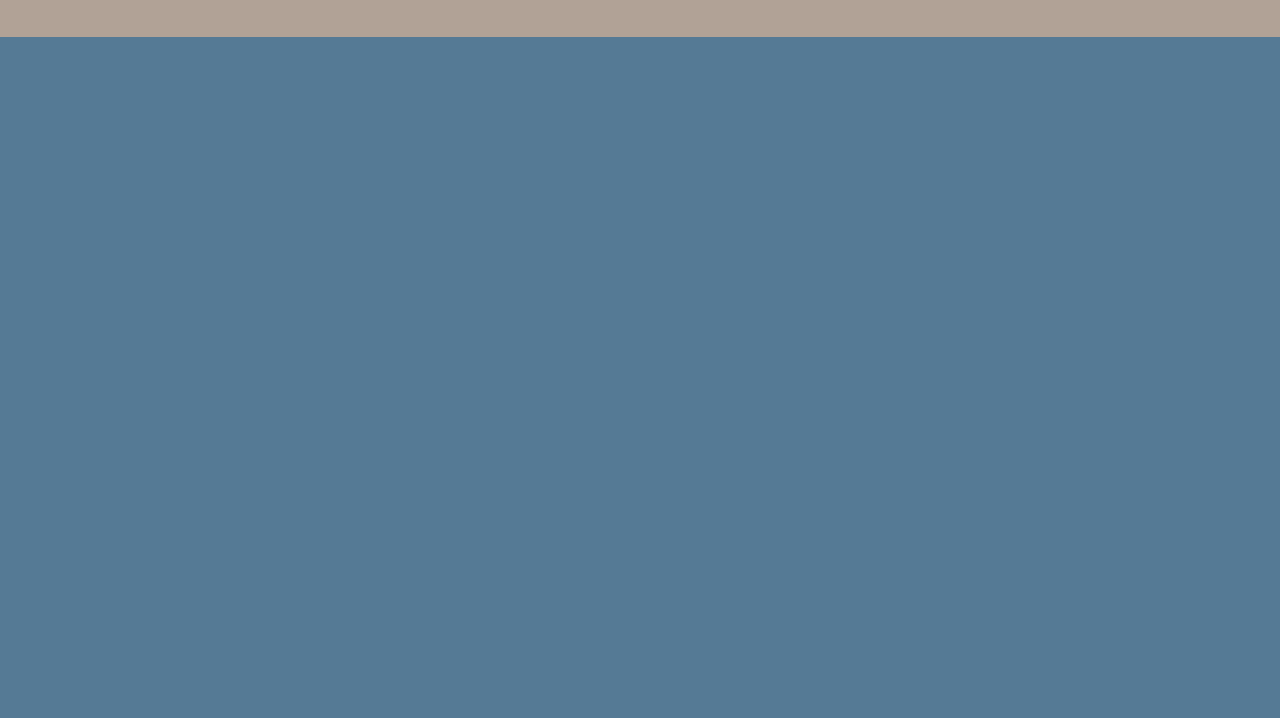
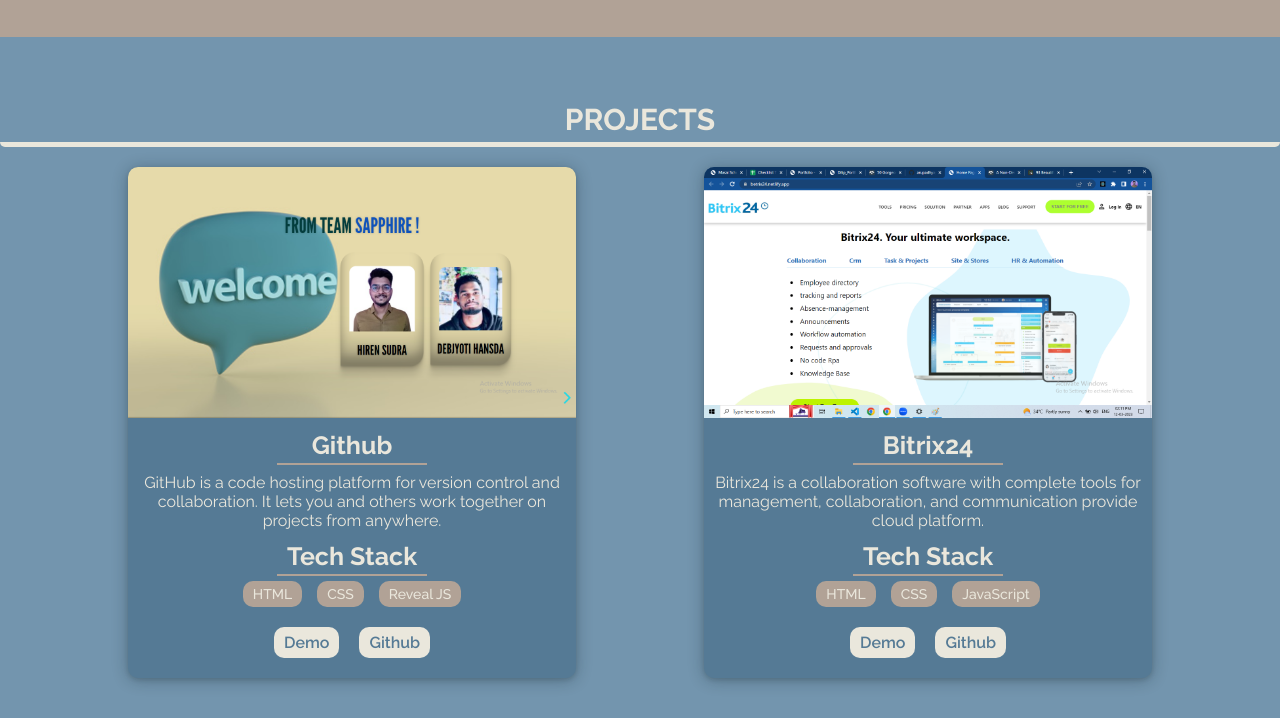
Before and after one commit to HirenShudra/HirenShudra.github.io, a plain HTML site: page index.html in a window 1280 px wide. Shown: the part 1102-1820 px from the top of the page. Before the commit the page ends 1139 px from the top, so only its background shows below. Drawn offline with Linux system fonts and the light colour scheme.

Commit message:
project section added

```diff
--- a/Style/index.css
+++ b/Style/index.css
@@ -132,19 +132,19 @@
 /* header css end */
 
 /* hero section css start */
-.hero{
+.hero {
   padding: 40px 0;
   width: 100%;
   background-color: #7395ae;
 }
-.hero > h1{
+.hero > h1 {
   color: #eae7dc;
-    background-color: #b1a296;
+  background-color: transparent;
   padding: 5px 8px;
   border-radius: 5px;
   width: 100%;
   text-align: center;
-    margin: 20px auto 40px auto ;
+  margin: 20px auto 40px auto;
   border-bottom: 5px solid #eae7dc;
   font-size: 30px;
   font-weight: 700;
@@ -173,7 +173,7 @@
   height: 100%;
   border-radius: 50%;
 }
-.summary{
+.summary {
   width: 35%;
   padding: 40px 25px;
   text-align: center;
@@ -184,7 +184,7 @@
     rgba(0, 0, 0, 0.09) 0px 4px 2px, rgba(0, 0, 0, 0.09) 0px 8px 4px,
     rgba(0, 0, 0, 0.09) 0px 16px 8px, rgba(0, 0, 0, 0.09) 0px 32px 16px;
 }
-.summary p{
+.summary p {
   line-height: 1.4;
   font-size: 18px;
   font-weight: 500;
@@ -194,27 +194,25 @@
   margin-bottom: 25px;
 }
 
-
-.summary h1{
+.summary h1 {
   margin-bottom: 10px;
   font-size: 40px;
   font-weight: 700;
   color: #eae7dc;
   background-color: transparent;
 }
-.summary h1::first-letter{
+.summary h1::first-letter {
   color: #04fce3;
   font-size: 42px;
 }
-.summary h2{
+.summary h2 {
   margin-bottom: 10px;
   font-size: 25px;
   font-weight: 700;
   color: #eae7dc;
   background-color: transparent;
-
 }
-.resume{
+.resume {
   display: block;
   width: 150px;
   margin: auto;
@@ -234,41 +232,42 @@
   border-radius: 10px;
   transition: all 0.3s;
 }
-.resume:hover{
+.resume:hover {
   opacity: 0.5;
 }
 
 /* hero section css end */
 
 /* skills section css start */
-.skill{
+.skill {
   padding: 40px 0;
   width: 100%;
   background-color: #b1a296;
 }
 
-.skill > h1{
+.skill > h1 {
   color: #eae7dc;
   padding: 5px 8px;
+  background-color: transparent;
   border-radius: 5px;
   width: 100%;
   text-align: center;
-    margin: 20px auto 20px auto ;
+  margin: 20px auto 20px auto;
   border-bottom: 5px solid #eae7dc;
   font-size: 30px;
   font-weight: 700;
   z-index: 50;
 }
-.skill_set{
+.skill_set {
   display: grid;
-    grid-template-columns: repeat(3, 1fr );
+  grid-template-columns: repeat(3, 1fr);
   gap: 20px;
   width: 35%;
   margin: auto;
   padding: 10px;
   background-color: transparent;
 }
-.skill_set > div{
+.skill_set > div {
   padding: 10px;
   width: 100px;
   height: 100px;
@@ -277,10 +276,10 @@
   background-color: #7395ae;
   transition: all 0.1s;
 }
-.skill_set > div:hover{
+.skill_set > div:hover {
   background-color: #557a95;
 }
-.skill_set > div > img{
+.skill_set > div > img {
   width: 100%;
   height: 100%;
   border-radius: 10px;
@@ -288,3 +287,114 @@
 }
 
 /* skills section css end */
+
+/* project section css start */
+
+.project_section {
+  width: 100%;
+  background-color: #7395ae;
+  padding: 40px 0;
+}
+.project_section > h1 {
+  color: #eae7dc;
+  background-color: transparent;
+  padding: 5px 8px;
+  border-radius: 5px;
+  width: 100%;
+  text-align: center;
+  margin: 20px auto 20px auto;
+  border-bottom: 5px solid #eae7dc;
+  font-size: 30px;
+  font-weight: 700;
+  z-index: 50;
+}
+.projects {
+  width: 100%;
+  display: flex;
+  justify-content: space-evenly;
+  align-items: center;
+  background-color: transparent;
+
+}
+.projects > div {
+  width: 35%;
+  background-color: #557a95;
+  border-radius: 10px;
+  box-shadow: rgba(14, 30, 37, 0.12) 0px 2px 4px 0px, rgba(14, 30, 37, 0.32) 0px 2px 16px 0px;
+}
+.projects > div > img {
+  width: 100% ;
+  border-radius: 10px 10px 0 0;
+}
+.projects > div > h3 {
+  width: 150px;
+  margin: 5px auto;
+  padding: 3px 8px;
+  color: #eae7dc;
+  font-weight: 700;
+  text-align: center;
+  font-size: 25px;
+  border-bottom: 2px solid #b1a296;
+}
+.projects > div > p {
+  color: #eae7dc;
+  font-size: 16px;
+  font-weight: 400;
+  text-align: center;
+  padding: 3px 10px;
+}
+.projects > div > .tech_stack {
+  width: 90%;
+  margin: auto;
+  display: flex;
+  justify-content: center;
+  align-items: center;
+  gap: 15px;
+}
+.projects > div > .tech_stack > p {
+  padding: 5px 10px;
+  color: #eae7dc;
+  font-size: 14px;
+  font-weight: 500;
+  text-align: justify;
+  border-radius: 10px;
+  background-color: #b1a296;
+  transition: all 1s;
+}
+.projects > div > .tech_stack > p:hover {
+  color: #557a95;
+  background-color: #eae7dc;
+}
+.projects > div > .project_links {
+  width: 90%;
+  margin: 20px auto;
+  display: flex;
+  justify-content: center;
+  align-items: center;
+  gap: 20px;
+}
+.projects > div > .project_links > a {
+  display: inline-block;
+  text-decoration: none;
+  color: #557a95;
+  text-align: center;
+  background-color: #eae7dc;
+  padding: 4px 8px;
+  font-size: 16px;
+  font-weight: 600;
+  border-radius: 10px;
+  border: 2px solid transparent;
+  transition: all 1s;
+}
+.projects > div > .project_links > a:hover {
+  background-color: #7395ae;
+  color: #eae7dc;
+  border-bottom: 2px solid #b1a296;
+  box-shadow: rgba(0, 0, 0, 0.17) 0px -23px 25px 0px inset,
+    rgba(0, 0, 0, 0.15) 0px -36px 30px 0px inset,
+    rgba(0, 0, 0, 0.1) 0px -79px 40px 0px inset, rgba(0, 0, 0, 0.06) 0px 2px 1px,
+    rgba(0, 0, 0, 0.09) 0px 4px 2px, rgba(0, 0, 0, 0.09) 0px 8px 4px,
+    rgba(0, 0, 0, 0.09) 0px 16px 8px, rgba(0, 0, 0, 0.09) 0px 32px 16px;
+}
+
+/* project section css end */
--- a/Style/responsive.css
+++ b/Style/responsive.css
@@ -63,6 +63,33 @@
     margin: auto;
   }
   /* hero section css end */
+
+     /* project css start */
+     .projects{
+      flex-wrap: wrap;
+      gap: 20px;
+    }
+    .projects > div{
+      width: 80%;
+    }
+    .projects > div > h3{
+      font-size: 17px;
+      width: 150px;
+    }
+    .projects > div > p{
+      font-size: 15px;
+    }
+    .projects > div > .tech_stack{
+      flex-wrap: wrap;
+    }
+    .projects > div > .tech_stack > p {
+      font-size: 12px;
+    }
+    .projects > div > .project_links > a{
+      font-size: 14px;
+      padding: 3px 5px;
+    }
+    /* project css end */
 }
 
 @media (min-width: 321px) and (max-width: 575px) {
@@ -129,6 +156,22 @@
     height: 80px;
     margin: auto;
   }
+   /* project css start */
+   .projects{
+    flex-wrap: wrap;
+    gap: 20px;
+  }
+  .projects > div{
+    width: 80%;
+  }
+  .projects > div > h3{
+    font-size: 17px;
+    width: 150px;
+  }
+  .projects > div > p{
+    font-size: 15px;
+  }
+  /* project css end */
   /* hero section css end */
 }
 
@@ -194,6 +237,23 @@
     margin: auto;
   }
   /* hero section css end */
+
+  /* project css start */
+  .projects{
+    flex-wrap: wrap;
+    gap: 20px;
+  }
+  .projects > div{
+    width: 80%;
+  }
+  .projects > div > h3{
+    font-size: 17px;
+    width: 150px;
+  }
+  .projects > div > p{
+    font-size: 15px;
+  }
+  /* project css end */
 }
 
 @media (min-width: 768px) and (max-width: 992px) {
@@ -236,6 +296,9 @@
   .resume {
     margin-top: 15px;
   }
+  /* hero section css end */
+
+  /* skill section start */
   .skill > h1 {
     font-size: 27px;
   }
@@ -251,5 +314,20 @@
     margin: auto;
   }
 
-  /* hero section css end */
+  /* skill section end */
+
+  /* project section start */
+
+  .projects > div{
+    width: 45%;
+  }
+  .projects > div > h3{
+    font-size: 20px;
+    width: 160px;
+  }
+  .projects > div > p{
+    font-size: 15px;
+  }
+
+  /* project section end */
 }
--- a/index.html
+++ b/index.html
@@ -29,7 +29,14 @@
           <li><a href="">Skill</a></li>
           <li><a href="">Project</a></li>
           <li><a href="">Contact</a></li>
-          <li><a href="./pdf/Hiren_Shudra_fw20_0506_Resume.pdf" target="_blank" download="Hiren_Shudra_Resume">Resume</a></li>
+          <li>
+            <a
+              href="./pdf/Hiren_Shudra_fw20_0506_Resume.pdf"
+              download="Hiren_Shudra_Resume"
+              target="_blank"
+              >Resume</a
+            >
+          </li>
         </ul>
       </div>
 
@@ -47,7 +54,14 @@
             <li><a href="">Skill</a></li>
             <li><a href="">Project</a></li>
             <li><a href="">Contact</a></li>
-            <li><a href="./pdf/Hiren_Shudra_fw20_0506_Resume.pdf" target="_blank" download="Hiren_Shudra_Resume">Resume</a></li>
+            <li>
+              <a
+                href="./pdf/Hiren_Shudra_fw20_0506_Resume.pdf"
+                target="_blank"
+                download="Hiren_Shudra_Resume"
+                >Resume</a
+              >
+            </li>
           </ul>
         </div>
       </div>
@@ -74,13 +88,13 @@
               Soft Skill and Customer Service Skill.
             </p>
 
-                <a class="resume"
+            <a
+              class="resume"
               href="https://drive.google.com/file/d/1mSN2h8sVnTdbWhsgCHDLAb-2w2RUsZwm/view?usp=sharing"
               target="_blank"
               download="https://drive.google.com/file/d/1mSN2h8sVnTdbWhsgCHDLAb-2w2RUsZwm/view?usp=sharing"
               >Resume</a
             >
-
           </div>
         </section>
       </section>
@@ -94,32 +108,99 @@
 
         <div class="skill_set">
           <div class="item">
-                <img src="Images/linux.png" alt="">
+            <img src="Images/linux.png" alt="" />
           </div>
           <div class="item">
-                <img src="Images/sql.png" alt="">
+            <img src="Images/sql.png" alt="" />
           </div>
           <div class="item">
-                <img src="Images/HTML.png" alt="">
+            <img src="Images/HTML.png" alt="" />
           </div>
           <div class="item">
-                <img src="Images/CSS.png" alt="">
+            <img src="Images/CSS.png" alt="" />
           </div>
 
           <div class="item">
-                <img src="Images/javascript.png" alt="">
+            <img src="Images/javascript.png" alt="" />
           </div>
 
           <div class="item">
-                <img src="Images/github.png" alt="">
+            <img src="Images/github.png" alt="" />
           </div>
 
         </div>
-
       </section>
 
       <!-- Skill section end -->
 
+      <!-- Project section start -->
+
+      <section class="project_section">
+        <h1>PROJECTS</h1>
+        <div class="projects">
+          <div>
+            <img src="Images/TSE_project.png" alt="" />
+            <h3>Github</h3>
+            <p>
+              GitHub is a code hosting platform for version control and
+              collaboration. It lets you and others work together on projects
+              from anywhere.
+            </p>
+            <h3>Tech Stack</h3>
+            <div class="tech_stack">
+              <p>HTML</p>
+              <p>CSS</p>
+              <p>Reveal JS</p>
+            </div>
+            <div class="project_links">
+              <a
+                href="https://sensational-figolla-a4094c.netlify.app/"
+                target="_blank"
+                >Demo</a
+              >
+              <a
+                href="https://github.com/HirenShudra/TSE_Project"
+                target="_blank"
+                >Github</a
+              >
+            </div>
+          </div>
+
+          <div>
+            <img src="Images/bitrix24.jpg" alt="" />
+            <h3>Bitrix24</h3>
+            <p>
+              Bitrix24 is a collaboration software with complete tools for
+              management, collaboration, and communication provide cloud
+              platform.
+            </p>
+            <h3>Tech Stack</h3>
+            <div class="tech_stack">
+              <p>HTML</p>
+              <p>CSS</p>
+              <p>JavaScript</p>
+            </div>
+            <div class="project_links">
+              <a href="https://betrix24.netlify.app/" target="_blank">Demo</a>
+              <a
+                href="https://github.com/arupadhyay25/Betrix24-App-Clone"
+                target="_blank"
+                >Github</a
+              >
+            </div>
+          </div>
+        </div>
+      </section>
+
+      <!-- Project section end -->
+
+      <!-- conctact section start -->
+
+      <section class="contact">
+
+
+      </section>
+      <!-- conctact section end -->
     </div>
 
     <script src="./Script/index.js"></script>
```
Also changed, not shown: Images/TSE_project.png (added), Images/bitrix24.jpg (added), Images/revealjs.svg (added). Lines whose indentation alone changed are shown as unchanged.
